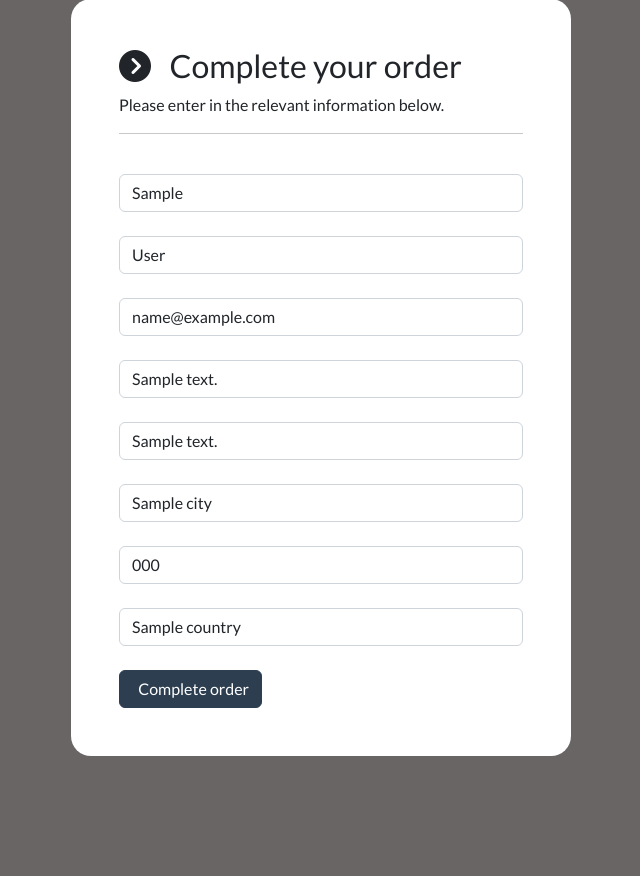
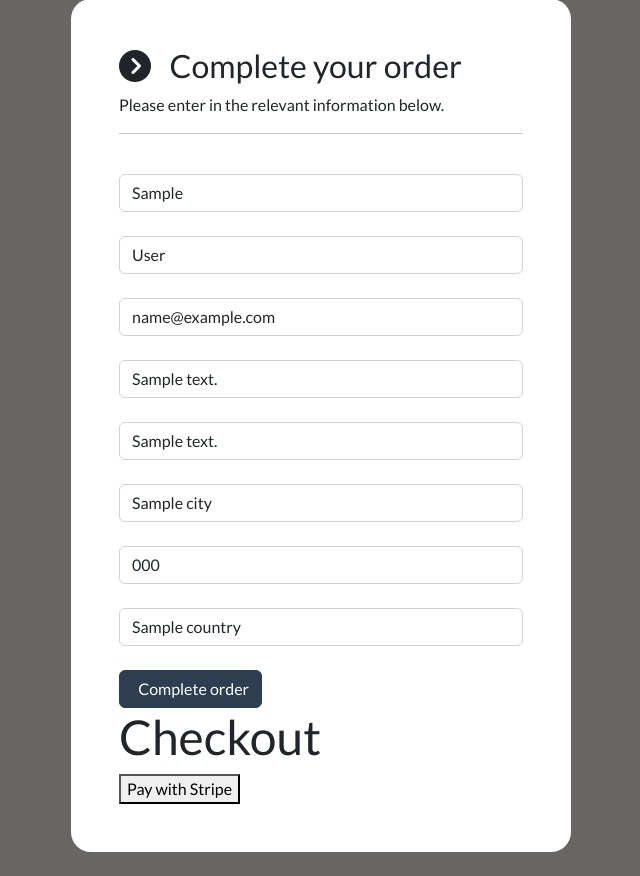
Before and after one commit to AlexanderMarriott/milestone4, a Django app: template milestone4/payments/templates/payments/checkout.html in a window 1280 px wide. Shown: the part 121-997 px from the top of the page, without its empty margins (319-959 px from the left). Before the commit the page ends 877 px from the top, so only its background shows below. Run offline with Django 3.2, Linux system fonts and the light colour scheme; the template is opened without the code that fills it: most values are stand-ins (such as "Sample title", 1, 10 or a date in 2020); some libraries are stand-ins or nearby versions.

Commit message:
feat: Update checkout page with Stripe integration and improved form handling

```diff
--- a/milestone4/payments/templates/payments/checkout.html
+++ b/milestone4/payments/templates/payments/checkout.html
@@ -14,7 +14,7 @@
 
         <div class="container bg-white shadow-md p-5" style="width:500px; border-radius:20px;">
 
-            <form id="form">
+            <form id="checkout-form" method="POST">
 
                 {% csrf_token %}
 
@@ -119,7 +119,11 @@
 
 
 
+
             </form>
+
+            <h1>Checkout</h1>
+            <button id="checkout-button">Pay with Stripe</button>
 
 
         </div>
@@ -130,25 +134,39 @@
 
 
     </body>
-
+    {% endblock %}
 
     <!-- Ajax integration -->
 
 
 
-    <script>
+    {% block postloadjs %}
+    <script src="https://js.stripe.com/v3/"></script>
+    <script type="text/javascript">
+        var stripe = Stripe('{{ stripe_public_key }}');
 
-        var completeOrderUrl = "{% url 'complete-order' %}";
-        var paymentSuccessUrl = "{% url 'payment-success' %}";
-        var paymentFailedUrl = "{% url 'payment-failed' %}";
-        var csrfToken = "{{ csrf_token }}";
-
-
-
-   </script>
-
-
-
-
-
-{% endblock %}
+        document.getElementById('checkout-button').addEventListener('click', function () {
+            fetch('{% url "create-checkout-session" %}', {
+                method: 'POST',
+                headers: {
+                    'Content-Type': 'application/json',
+                    'X-CSRFToken': '{{ csrf_token }}',
+                },
+            })
+            .then(function (response) {
+                return response.json();
+            })
+            .then(function (sessionId) {
+                return stripe.redirectToCheckout({ sessionId: sessionId.id });
+            })
+            .then(function (result) {
+                if (result.error) {
+                    alert(result.error.message);
+                }
+            })
+            .catch(function (error) {
+                console.error('Error:', error);
+            });
+        });
+    </script>
+    {% endblock %}
```
